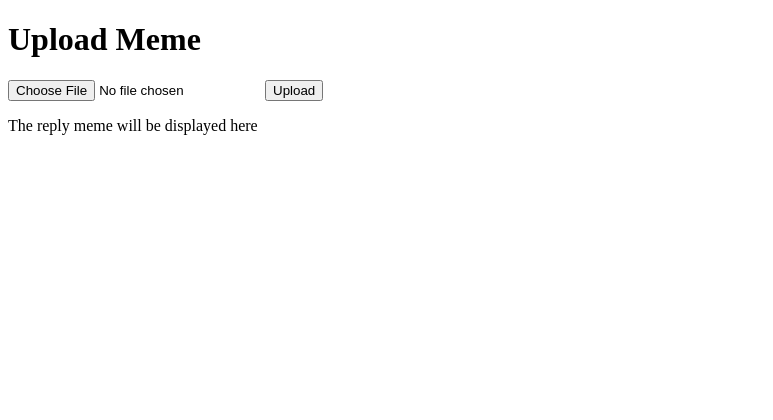
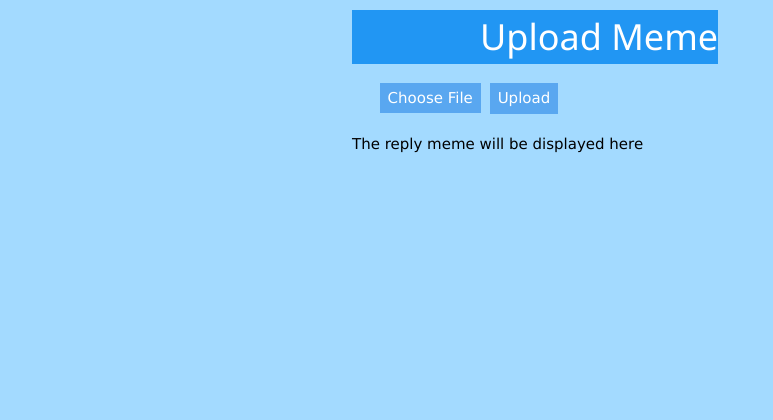
Before and after one commit to bolongpa/Memebot, a Flask app: page /upload in a window 1280 px wide. Shown: the top 420 px of the page, without its empty margins (0-773 px from the left). Before the commit the page ends 135 px from the top, so only its background shows below. Run offline with Flask 2, Linux system fonts and the light colour scheme; parts of the project's set-up code (start-up, migrations or seed data) failed here and were passed over.

Commit message:
ui style changed

```diff
--- /dev/null
+++ b/web_app/templates/style.css
@@ -0,0 +1,61 @@
+body {
+        background-color: #a3daff;
+        position:absolute;
+        left:27.5vw;
+        /* transform: translate(10%); */
+        margin:0;
+        /* overflow-x:hidden; */
+        /* height: 90vh; */
+        /* border: groove black; */
+}
+
+.center {
+    margin-left: 15vw;
+    /* margin-right: auto; */
+}
+
+h1 {
+    color: navy;
+    text-indent: 10vw;
+}
+
+p {
+    /* margin-left: auto;
+    margin-right: auto; */
+    color: navy;
+    text-indent: 2vw;
+    /* text-transform: uppercase; */
+}
+
+input[type=submit] {
+    background-color: #59a7f0;
+    border: none;
+    color: white;
+    padding: 4px 8px;
+    text-decoration: none;
+    margin: 4px 2px;
+    cursor: pointer;
+  }
+
+.fileContainer {
+    overflow: hidden;
+    position: relative;
+    color:white;
+    background-color: #59a7f0;
+    margin: 6px 2px;
+    padding: 6px 8px;
+}
+
+.fileContainer [type=file] {
+    cursor: inherit;
+    display: block;
+    font-size: 999px;
+    filter: alpha(opacity=0);
+    min-height: 100%;
+    min-width: 100%;
+    opacity: 0;
+    position: absolute;
+    right: 0;
+    text-align: right;
+    top: 0;
+}
--- a/web_app/templates/upload.html
+++ b/web_app/templates/upload.html
@@ -2,6 +2,8 @@
 <html>
   <head>
     <title>MemeBot RandomPredict</title>
+    <link rel="stylesheet" href="style.css">
+    <link rel="stylesheet" href="https://www.w3schools.com/w3css/4/w3.css">
   </head>
   <body>
 
@@ -9,10 +11,10 @@
     <h1>{{ msg }}</h1>
     {% endif %}
 
-    <h1>Upload Meme</h1>
+    <h1 class="w3-blue">Upload Meme</h1>
 
     <form method=post enctype=multipart/form-data>
-      <p><input type=file name=file>
+      <p><label class="fileContainer">Choose File<input type=file name=file></label>
          <input type=submit value=Upload>
     </form>
 
@@ -24,10 +26,10 @@
     {% endif %}
 
     {% if best_reply_meme %}
-    <p>
+    <p class="w3-blue">
       Extracted img caption is {{extracted_img_caption}}
     </p>
-    <p>
+    <p class="w3-blue">
       Generated reply is {{generated_reply}}
     </p>
     <p>
```
Also changed, not shown: 2 other files.
